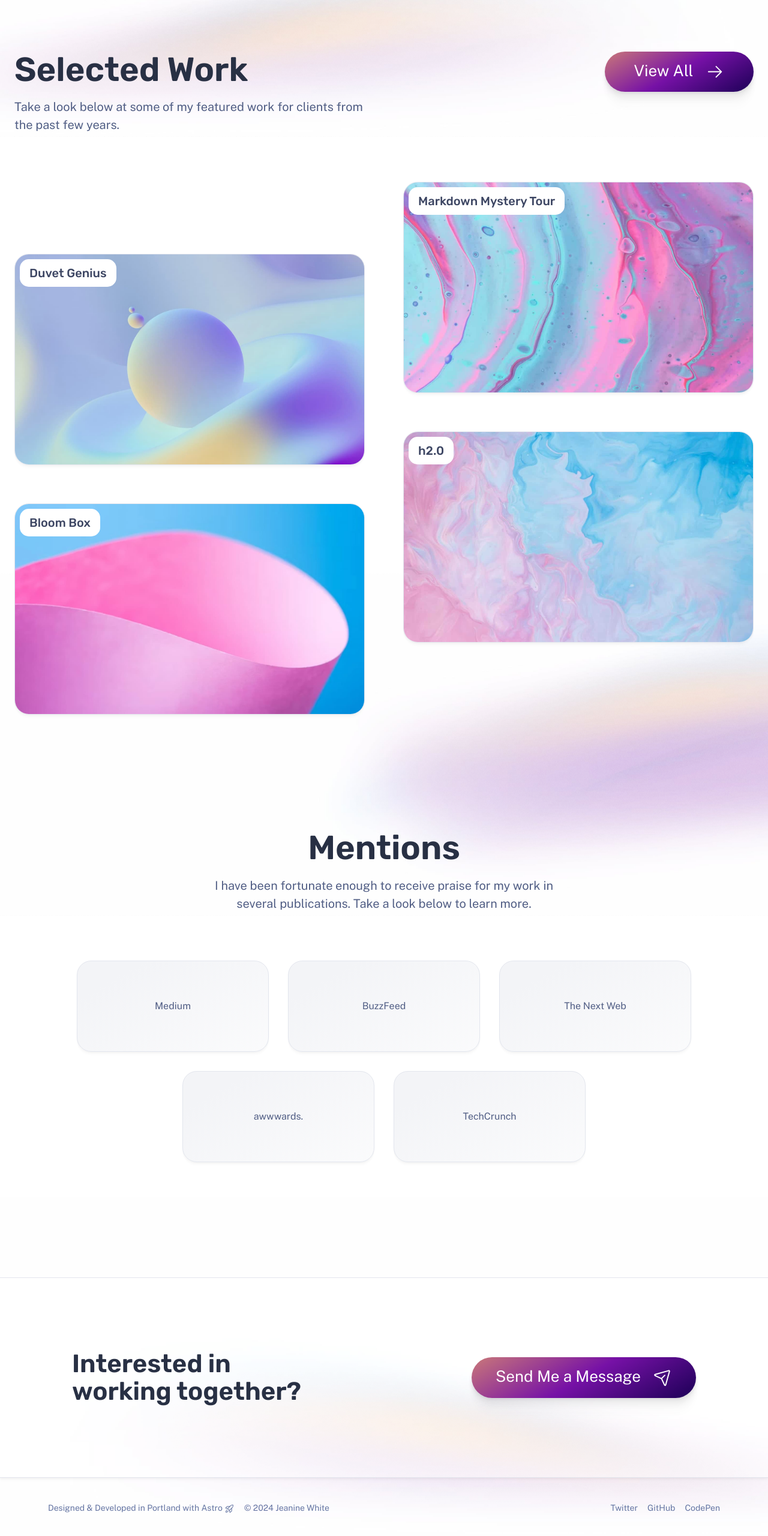
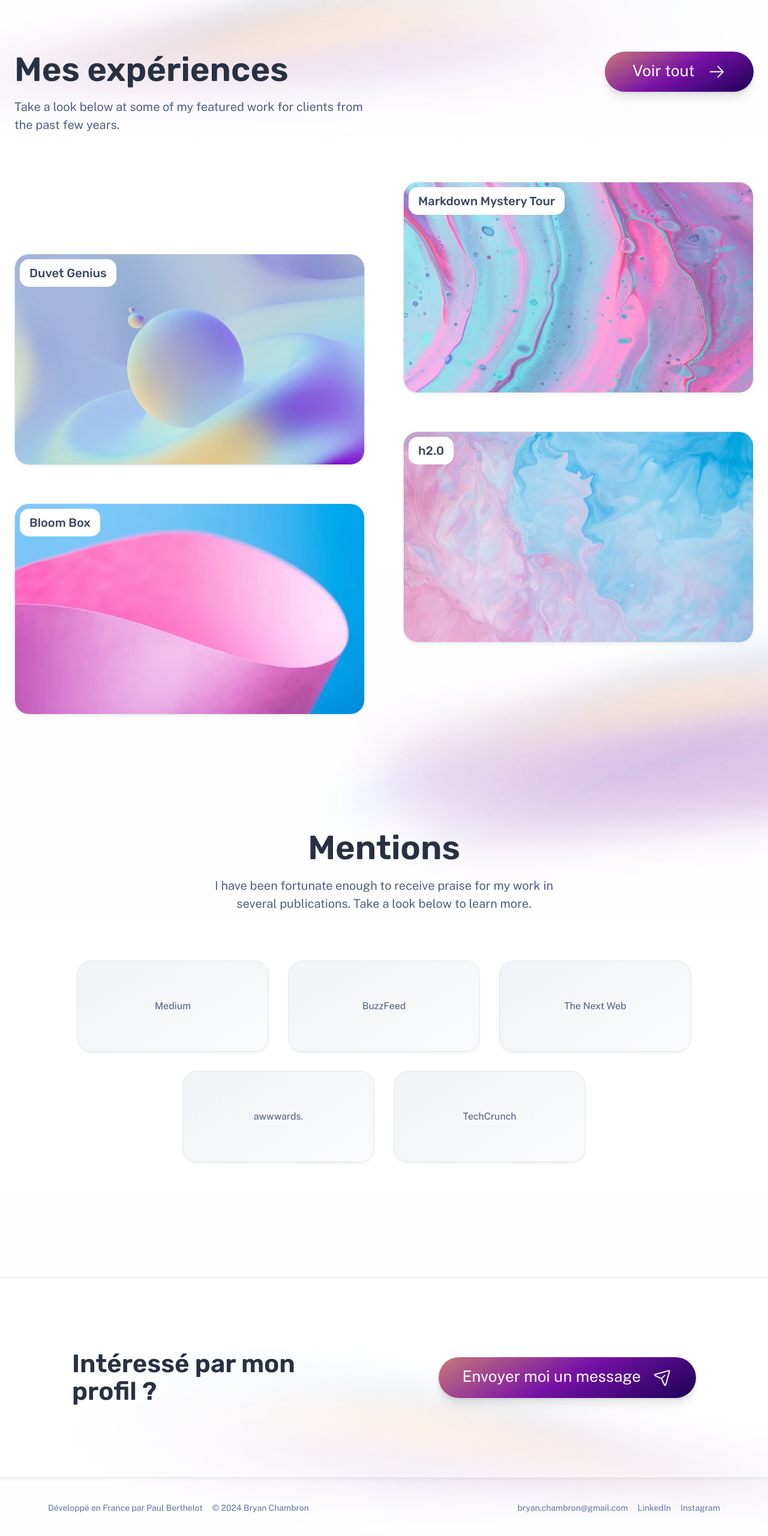
Before and after one commit to PaulBerthelot21/portfolio-bryan-chambron, an Astro site: page / in a window 1280 px wide. Shown: the part 1193-3753 px from the top of the page at 60% size. Built offline with nearby package versions, Linux system fonts and the light colour scheme; Astro itself is replaced by a stand-in of ours.

Commit message:
FOOTER / CONTACT CTA : Add of generic informations

```diff
--- a/src/components/ContactCTA.astro
+++ b/src/components/ContactCTA.astro
@@ -1,12 +1,16 @@
 ---
 import CallToAction from './CallToAction.astro';
 import Icon from './Icon.astro';
+import { getLangFromUrl, useTranslations } from '../i18n/utils';
+
+const lang = getLangFromUrl(Astro.url);
+const t = useTranslations(lang);
 ---
 
 <aside>
-	<h2>Interested in working together?</h2>
-	<CallToAction href="mailto:me@example.com">
-		Send Me a Message
+	<h2>{t('contact-cta.title')}</h2>
+	<CallToAction href="mailto:me@bryan.chambron@gmail.com">
+		{t('contact-cta.button')}
 		<Icon icon="paper-plane-tilt" size="1.2em" />
 	</CallToAction>
 </aside>
--- a/src/components/Footer.astro
+++ b/src/components/Footer.astro
@@ -1,20 +1,24 @@
 ---
 import Icon from './Icon.astro';
 const currentYear = new Date().getFullYear();
+import { getLangFromUrl, useTranslations } from '../i18n/utils';
+
+const lang = getLangFromUrl(Astro.url);
+const t = useTranslations(lang);
+
 ---
 
 <footer>
 	<div class="group">
 		<p>
-			Designed & Developed in Portland with <a href="https://astro.build/">Astro</a>
-			<Icon icon="rocket-launch" size="1.2em" />
+			{t('footer.copyright.webmaster')} <a href="https://www.linkedin.com/in/paul-berthelot-012198198/">Paul Berthelot</a>
 		</p>
-		<p>&copy; {currentYear} Jeanine White</p>
+		<p>&copy; {currentYear} Bryan Chambron</p>
 	</div>
 	<p class="socials">
-		<a href="https://twitter.com/me"> Twitter</a>
-		<a href="https://github.com/me"> GitHub</a>
-		<a href="https://codepen.io/me"> CodePen</a>
+		<a href="mailto:me@bryan.chambron@gmail.com"> bryan.chambron@gmail.com</a>
+		<a href="https://www.linkedin.com/in/bryan-chambron-54b27b2a9/"> LinkedIn</a>
+		<a href="https://www.instagram.com/bryan_chambron/"> Instagram</a>
 	</p>
 </footer>
 <style>
--- a/src/i18n/ui.ts
+++ b/src/i18n/ui.ts
@@ -36,6 +36,16 @@ export const ui = {
 
         'index.header.img.alt' : 'Bryan Chambron positionnée de trois quarts, retardant la caméra d\'un regard sérieux et déterminé',
 
+
+        'index.main.header.title' : 'Mes expériences',
+        'index.main.header.description' : 'Take a look below at some of my featured work for clients from the past few years.',
+        'index.main.cta.all' : 'Voir tout',
+
+        'contact-cta.title' : 'Intéressé par mon profil ?',
+        'contact-cta.button' : 'Envoyer moi un message',
+
+        'footer.copyright.webmaster' : 'Développé en France par ',
+
         '404.head.title' : 'Non Trouvé',
         '404.head.description' : 'Erreur 404 — Cette page n\'a pas été trouvé',
         '404.hero.title' : 'Page Non Trouvé',
--- a/src/pages/index.astro
+++ b/src/pages/index.astro
@@ -57,8 +57,8 @@ const projects = (await getCollection('work'))
 		<main class="wrapper stack gap-20 lg:gap-48">
 			<section class="section with-background with-cta">
 				<header class="section-header stack gap-2 lg:gap-4">
-					<h3>Selected Work</h3>
-					<p>Take a look below at some of my featured work for clients from the past few years.</p>
+					<h3>{t('index.main.header.title')}</h3>
+					<p>{t('index.main.header.description')}</p>
 				</header>
 
 				<div class="gallery">
@@ -75,7 +75,7 @@ const projects = (await getCollection('work'))
 
 				<div class="cta">
 					<CallToAction href="/work/">
-						View All
+						{t('index.main.cta.all')}
 						<Icon icon="arrow-right" size="1.2em" />
 					</CallToAction>
 				</div>
```
